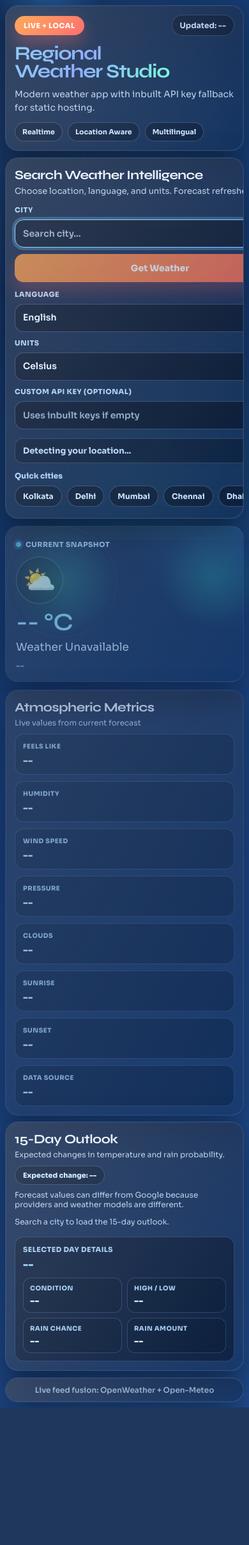
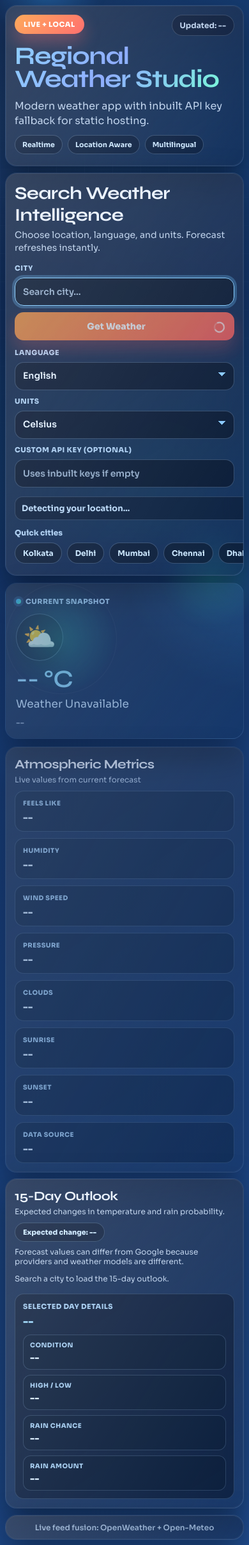
Before and after one commit to sourav81R/weather-forecasting-religion-language, a Flask app: page / in a window 390 px wide. Shown: the whole page at 64% size. Before the commit the page ends 2200 px from the top, so only its background shows below. Run offline with Flask 3, Linux system fonts and the light colour scheme.

Commit message:
make responsive

```diff
--- a/static/css/app.css
+++ b/static/css/app.css
@@ -254,6 +254,14 @@ body.mood-snowy {
   min-width: 0;
 }
 
+.hero-layout,
+.control-head,
+.control-grid,
+.control-foot,
+.forecast-head > div {
+  min-width: 0;
+}
+
 h1 {
   margin: 0;
   font-family: var(--font-display);
@@ -347,6 +355,8 @@ h1 {
   margin: 0;
   color: var(--ink-2);
   font-size: 13px;
+  line-height: 1.45;
+  max-width: 62ch;
 }
 
 .control-grid {
@@ -491,6 +501,7 @@ select:focus {
 .control-foot {
   display: grid;
   gap: 12px;
+  min-width: 0;
 }
 
 .status-row {
@@ -971,7 +982,7 @@ body.is-loading .forecast-panel {
   }
 }
 
-@media (min-width: 980px) {
+@media (min-width: 1100px) {
   .hero-layout {
     grid-template-columns: minmax(0, 1fr) minmax(260px, 0.48fr);
     align-items: end;
@@ -981,6 +992,18 @@ body.is-loading .forecast-panel {
   .content-grid {
     grid-template-columns: minmax(0, 1.08fr) minmax(0, 0.92fr);
     gap: 14px;
+  }
+}
+
+@media (max-width: 1099px) {
+  .content-grid {
+    grid-template-columns: 1fr;
+    gap: 12px;
+  }
+
+  .control-foot {
+    grid-column: auto;
+    grid-row: auto;
   }
 }
 
@@ -1034,6 +1057,14 @@ body.is-loading .forecast-panel {
     width: 100%;
   }
 
+  .hero-top {
+    align-items: flex-start;
+  }
+
+  .updated-at {
+    margin-left: auto;
+  }
+
   .chips {
     flex-wrap: nowrap;
     overflow-x: auto;
@@ -1049,6 +1080,54 @@ body.is-loading .forecast-panel {
   .chips::-webkit-scrollbar-thumb {
     background: #5c8fbe;
     border-radius: 999px;
+  }
+}
+
+@media (max-width: 768px) {
+  .panel {
+    border-radius: 18px;
+  }
+
+  .hero {
+    padding: 14px;
+  }
+
+  h1 {
+    font-size: clamp(34px, 10vw, 50px);
+    max-width: 13ch;
+  }
+
+  #subtitleText {
+    font-size: 16px;
+  }
+
+  .hero-tags {
+    margin-top: 10px;
+    flex-wrap: nowrap;
+    overflow-x: auto;
+    padding-bottom: 4px;
+    scrollbar-width: thin;
+  }
+
+  .hero-tags::-webkit-scrollbar {
+    height: 6px;
+  }
+
+  .hero-tags::-webkit-scrollbar-thumb {
+    background: #5c8fbe;
+    border-radius: 999px;
+  }
+
+  .control-title {
+    font-size: clamp(24px, 6.2vw, 34px);
+  }
+
+  .control-subtitle {
+    font-size: 15px;
+  }
+
+  .status-row {
+    padding: 9px 10px;
   }
 }
 
@@ -1071,6 +1150,14 @@ body.is-loading .forecast-panel {
 
   .forecast-day-grid {
     grid-template-columns: repeat(2, minmax(0, 1fr));
+  }
+
+  .settings-grid {
+    grid-template-columns: 1fr;
+  }
+
+  .field-wide {
+    grid-column: auto;
   }
 }
 
@@ -1098,9 +1185,21 @@ body.is-loading .forecast-panel {
     font-size: clamp(34px, 10vw, 50px);
   }
 
+  .control-title {
+    font-size: clamp(20px, 8vw, 28px);
+  }
+
+  .control-subtitle {
+    font-size: 14px;
+  }
+
+  .forecast-day-grid {
+    grid-template-columns: 1fr;
+  }
+
   .forecast-list {
     grid-auto-flow: column;
-    grid-auto-columns: minmax(180px, 78%);
+    grid-auto-columns: minmax(170px, 84%);
     grid-template-columns: none;
     overflow-x: auto;
     padding-bottom: 4px;
@@ -1133,6 +1232,15 @@ body.is-loading .forecast-panel {
   .forecast-panel {
     padding: 12px;
   }
+
+  .hero-top {
+    gap: 6px;
+  }
+
+  .hero-chip,
+  .updated-at {
+    padding: 7px 10px;
+  }
 }
 
 @media (hover: none) {
--- a/static/js/app.js
+++ b/static/js/app.js
@@ -1,6 +1,7 @@
 const OPENWEATHER_ENDPOINT = "https://api.openweathermap.org/data/2.5/weather";
 const OPEN_METEO_FORECAST_ENDPOINT = 'https://api.open-meteo.com/v1/forecast';
 const FORECAST_DAYS = 15;
+const GEOLOCATION_TIMEOUT_MS = 4500;
 const BUILTIN_API_KEYS = [
   "d7842c0b970d897c608c64e6b6cc0b8a",
   "48a90ac42caa09f90dcaeee4096b9e53",
@@ -912,6 +913,17 @@ async function ensureConditionLabels(language) {
 }
 
 async function ensureLanguageResources(language) {
+  // Avoid network translation calls on first load for English.
+  if (language === "English") {
+    if (!CONDITION_LABELS.English) {
+      const englishLabels = {};
+      WEATHER_CONDITIONS.forEach((condition) => {
+        englishLabels[condition] = condition;
+      });
+      CONDITION_LABELS.English = englishLabels;
+    }
+    return;
+  }
   await Promise.all([ensureLanguagePack(language), ensureForecastText(language), ensureConditionLabels(language)]);
 }
 
@@ -1556,7 +1568,6 @@ async function fetchWeather() {
 
 async function autoFetchWeatherForCurrentLocation() {
   setLoading(true);
-  await ensureLanguageResources(els.languageSelect.value);
   const pack = currentPack();
   if (!navigator.geolocation) {
     setStatusText(pack.locationUnsupported, "error");
@@ -1568,9 +1579,9 @@ async function autoFetchWeatherForCurrentLocation() {
 
   try {
     const position = await getCurrentPosition({
-      enableHighAccuracy: true,
-      timeout: 12000,
-      maximumAge: 300000,
+      enableHighAccuracy: false,
+      timeout: GEOLOCATION_TIMEOUT_MS,
+      maximumAge: 900000,
     });
     const result = await fetchFromOpenWeather(
       {
@@ -1616,7 +1627,9 @@ function initialize() {
     }
   });
   els.cityInput.focus();
-  autoFetchWeatherForCurrentLocation();
+  window.setTimeout(() => {
+    void autoFetchWeatherForCurrentLocation();
+  }, 0);
 }
 
 initialize();
```
